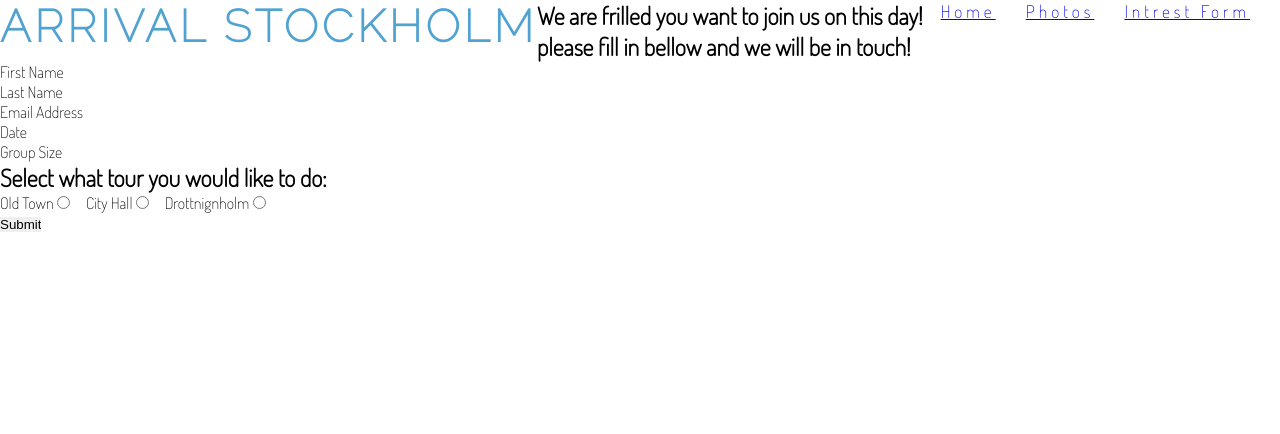
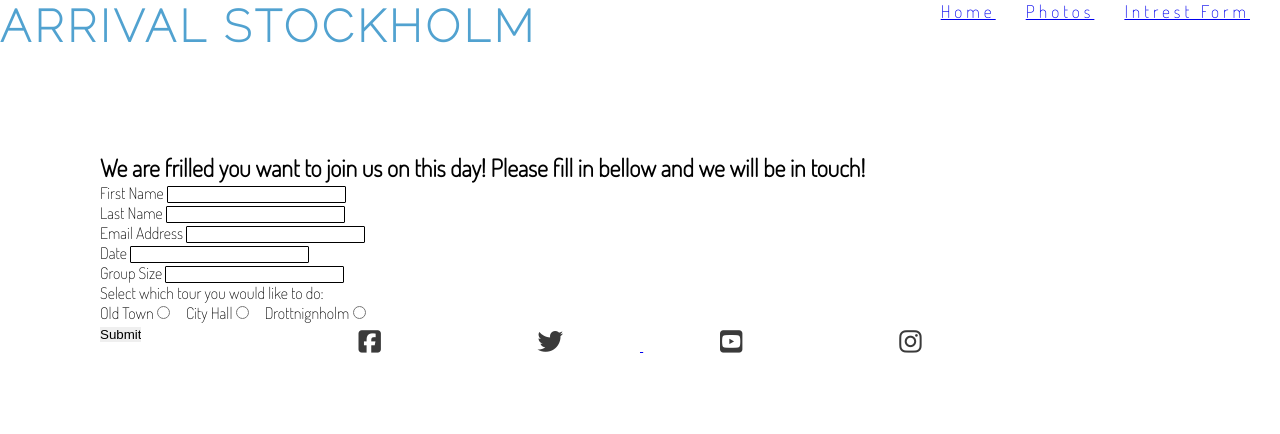
Before and after one commit to EmmaBergner/arrival, a plain HTML site: page intrest.html in a window 1280 px wide. Drawn offline with Linux system fonts and the light colour scheme.

Commit message:
Add css to interest form

```diff
--- a/assets/css/style.css
+++ b/assets/css/style.css
@@ -113,14 +113,42 @@ h1 {
 
 /* Photo Gallery */
 
-#photo {
+
+footer {
+    height: 150px;
     clear: both;
-    line-height: 0;
-    column-count: 2;
-    column-gap: 0;
 }
 
-#photos > img {
-    width: 100px;
+.social-networks {
+    text-align: center;
+}
+
+.social-networks > li {
+    display: inline;
+}
+
+.social-networks i {
+    font-size: 160%;
+    margin: 1%;
+    padding: 5%;
+    color: #3a3a3a;
+}
+
+/* Form section */
+
+.form-section {
+    clear: both;
+    padding: 100px;
+    height: 25px;
 
 }
+
+input[type=text] {
+    border: 1px solid #000000;
+  border-radius: 1px;
+  }
+
+  input[type=email] {
+    border: 1px solid #000000;
+    border-radius: 1px;
+  }
--- a/intrest.html
+++ b/intrest.html
@@ -33,11 +33,11 @@
 
     <section class="form-section">
         <form method="POST" action="https://formdump.codeinstitute.net/" class="signup-form">
-            <p>
+
             <h2> We are frilled you want to join us on this day!
-                please fill in bellow and we will be in touch!
+                Please fill in bellow and we will be in touch!
             </h2>
-            </p>
+
 
             <p>
                 <label for="fname">First Name</label>
@@ -60,11 +60,10 @@
                 <input type="email" id="email" name="email_address" class="text-input" required>
             </p>
 
-            <h2>
-                <p> Select what tour you would like to do: </p>
-            </h2>
+            Select which tour you would like to do:
 
-            <label for="road">Old Town</label>
+
+            <p> <label for="road">Old Town</label>
                 <input type="radio" value="road" id="road" name="running_preference" required>
                 &nbsp;&nbsp;&nbsp;
                 <label for="trail">City Hall</label>
@@ -72,6 +71,7 @@
                 &nbsp;&nbsp;&nbsp;
                 <label for="both">Drottnignholm</label>
                 <input type="radio" value="both" id="both" name="running_preference" required>
+            </p>
             <p>
 
                 <input type="submit" value="Submit" class="join-button">
@@ -80,6 +80,27 @@
     </section>
 
 
+    <footer>
+        <ul class="social-networks">
+            <li>
+                <a href="https://www.facebook.com/" target="_blank" rel="nooperner"
+                    aria-label="visit our Facebook page (opens in a new tab)"><i class="fab fa-facebook-square"></i></a>
+            </li>
+            <li>
+                <a href="https://twitter.com/" target="_blank" rel="nooperner"
+                    aria-label="visit our Twitter page (opens in a new tab)"><i class="fab fa-twitter"></i> </a>
+            </li>
+            <li>
+                <a href="https://www.youtube.com/" target="_blank" rel="nooperner"
+                    aria-label="visit our Youtube page (opens in a new tab)"> <i class="fab fa-youtube-square"></i></a>
+            </li>
+            <li>
+                <a href="https://www.instagram.com/" target="_blank" rel="nooperner"
+                    aria-label="visit our Instagram page (opens in a new tab)"><i class="fab fa-instagram"></i></a>
+            </li>
+        </ul>
+    </footer>
+    <script src="https://kit.fontawesome.com/c471c78bf3.js" crossorigin="anonymous"></script>
 
 </body>
 
```
Also changed, not shown: index.html (+21 -2 lines), photos.html (+37 -10 lines). Lines whose indentation alone changed are shown as unchanged.
